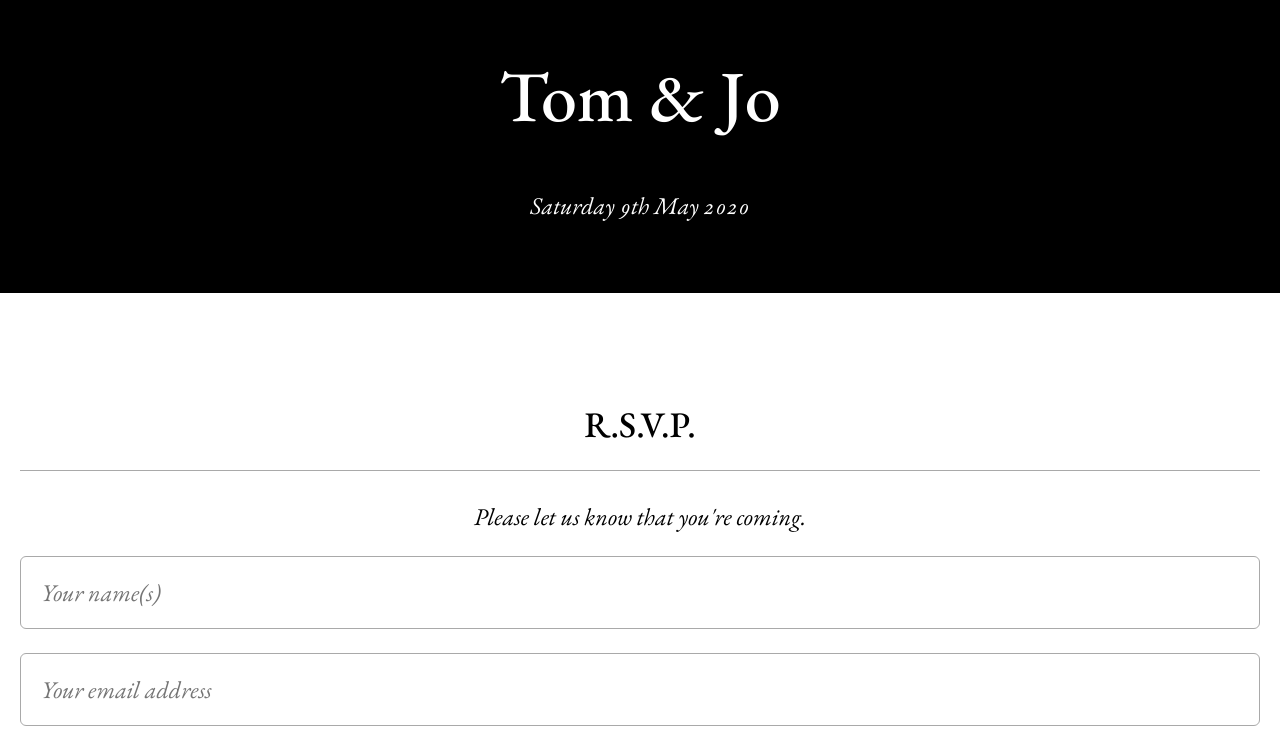
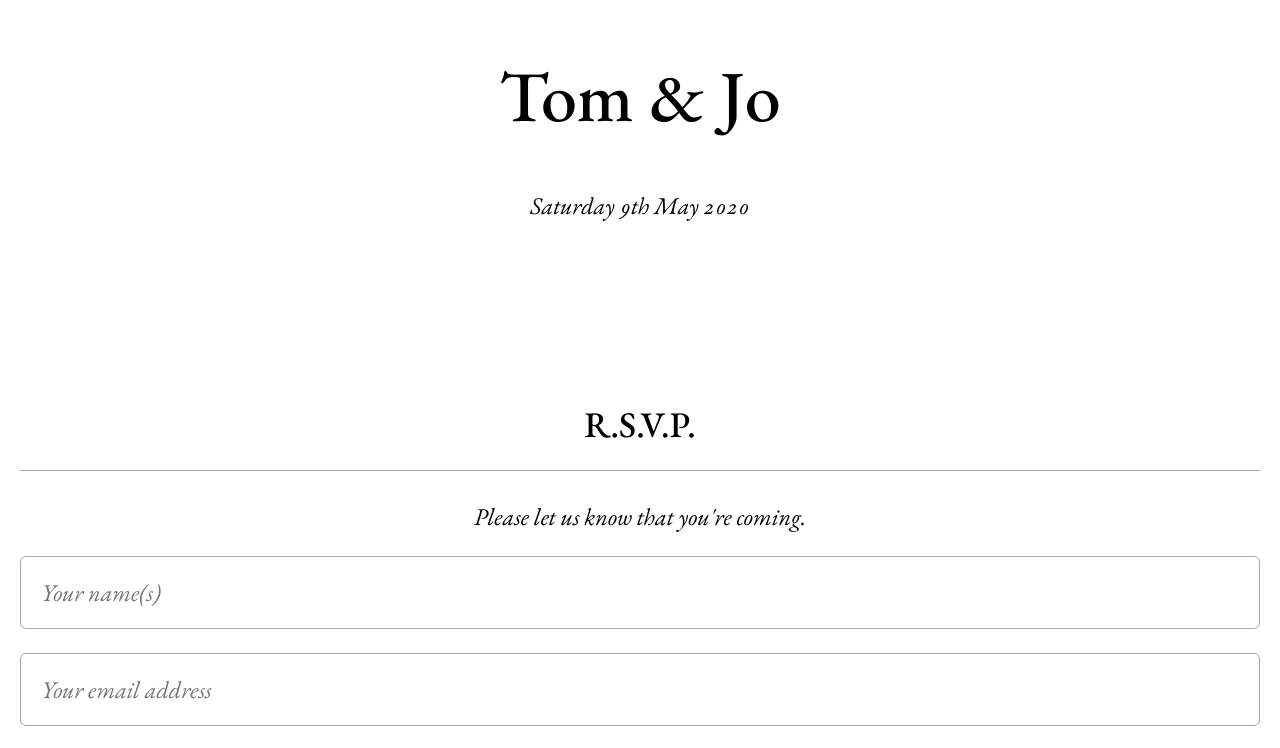
Before and after one commit to tomduckering/jo-and-tom-dot-com, a React (Create React App) app: page / in a window 1280 px wide. Shown: the top 748 px of the page. Built offline with nearby package versions, Linux system fonts and the light colour scheme.

Commit message:
Return to clean header

```diff
--- a/src/App.css
+++ b/src/App.css
@@ -23,8 +23,6 @@
 .App header {
   grid-area: header;
   padding-bottom: 3em;
-  background-color: black;
-  color: white;
 }
 
 .App main {
```
